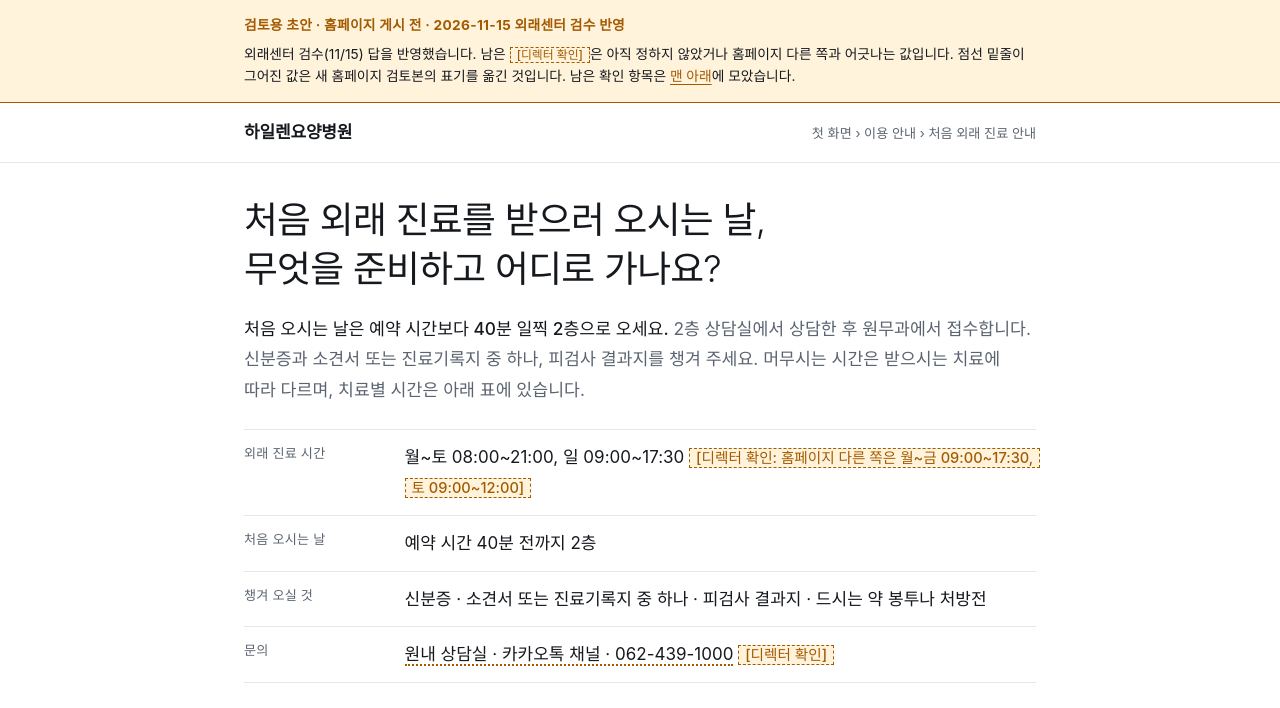
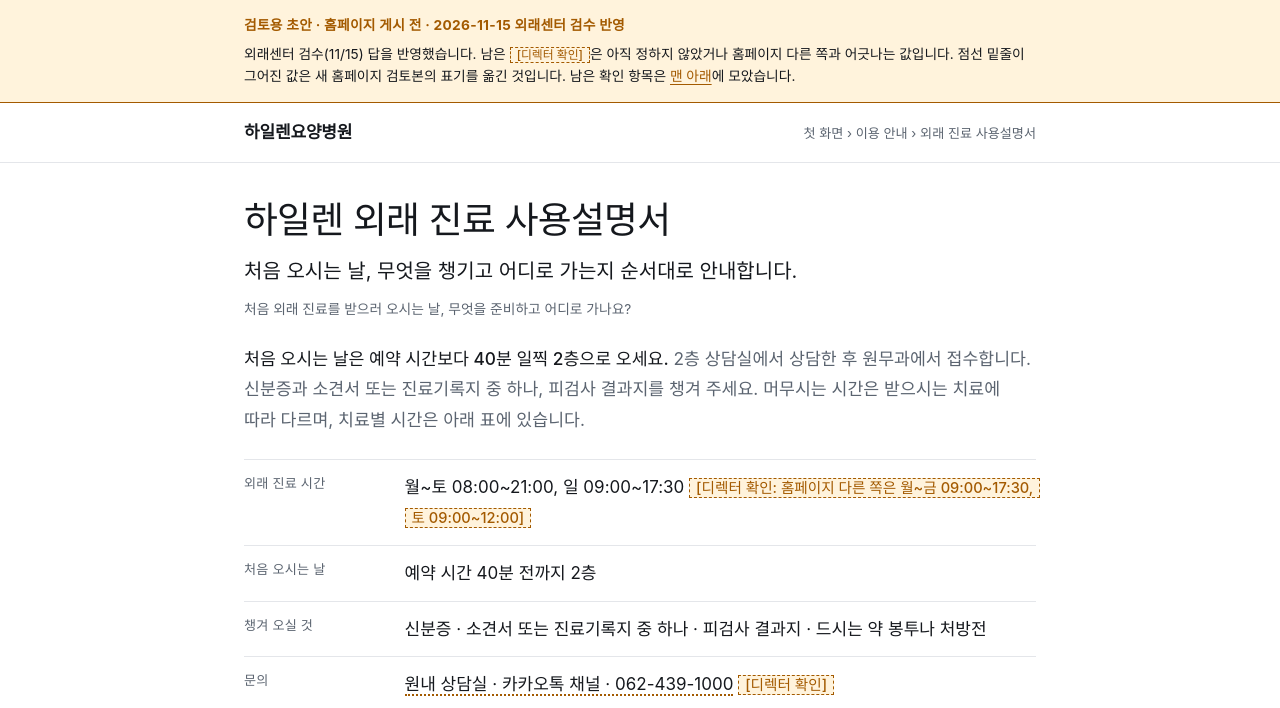
Before and after one commit to 1show-design/heilen-2026, a plain HTML site: page p/cheot-oerae/index.html in a window 1280 px wide. Shown: the top 708 px of the page. Drawn offline with Linux system fonts and the light colour scheme.

Commit message:
처음 외래 진료 안내: 제목을 「하일렌 외래 진료 사용설명서」 두 줄로
Co-Authored-By: Claude Opus 5.5 <noreply@anthropic.com>

```diff
--- a/p/cheot-oerae/index.html
+++ b/p/cheot-oerae/index.html
@@ -6,9 +6,9 @@
 <meta name="description" content="하일렌요양병원에서 처음 외래 진료를 받으시는 날 챙겨 오실 것, 도착 후 가시는 곳, 치료별 걸리는 시간을 안내하는 검토용 초안입니다.">
 <meta property="og:type" content="website">
 <meta property="og:site_name" content="하일렌요양병원">
-<meta property="og:title" content="처음 외래 진료 안내 (검토용 초안) | 하일렌요양병원">
+<meta property="og:title" content="하일렌 외래 진료 사용설명서 (검토용 초안) | 하일렌요양병원">
 <meta property="og:description" content="하일렌요양병원에서 처음 외래 진료를 받으시는 날 챙겨 오실 것, 도착 후 가시는 곳, 치료별 걸리는 시간을 안내하는 검토용 초안입니다.">
-<title>처음 외래 진료 안내 (검토용 초안) | 하일렌요양병원</title>
+<title>하일렌 외래 진료 사용설명서 (검토용 초안) | 하일렌요양병원</title>
 <meta name="robots" content="noindex, nofollow">
 <link rel="preconnect" href="https://fonts.googleapis.com">
 <link rel="preconnect" href="https://fonts.gstatic.com" crossorigin>
@@ -187,6 +187,8 @@ ol.cl > li > div { min-width: 0; }
 ol.cl .ask { font-weight: 500; }
 ol.cl .ref { color: var(--ink-soft); font-size: .85rem; display: block; margin-top: 2px; }
 ol.cl .ref b { color: var(--ink); font-weight: 500; }
+.sub { font-size: clamp(1.05rem, 4vw, 1.25rem); font-weight: 400; color: var(--ink); line-height: 1.55; margin: -8px 0 10px; text-wrap: balance; }
+.qline { font-size: .86rem; color: var(--ink-soft); margin: 0 0 22px; }
 </style>
 </head>
 <body>
@@ -200,13 +202,15 @@ ol.cl .ref b { color: var(--ink); font-weight: 500; }
 <header class="site">
   <div class="wrap">
     <span class="name">하일렌요양병원</span>
-    <span class="crumb">첫 화면 › 이용 안내 › 처음 외래 진료 안내</span>
+    <span class="crumb">첫 화면 › 이용 안내 › 외래 진료 사용설명서</span>
   </div>
 </header>
 
 <main>
   <div class="wrap">
-    <h1>처음 외래 진료를 받으러 오시는 날, 무엇을 준비하고 어디로 가나요?</h1>
+    <h1>하일렌 외래 진료 사용설명서</h1>
+    <p class="sub">처음 오시는 날, 무엇을 챙기고 어디로 가는지 순서대로 안내합니다.</p>
+    <p class="qline">처음 외래 진료를 받으러 오시는 날, 무엇을 준비하고 어디로 가나요?</p>
     <p class="lead"><strong>처음 오시는 날은 예약 시간보다 40분 일찍 2층으로 오세요.</strong> 2층 상담실에서 상담한 후 원무과에서 접수합니다. 신분증과 소견서 또는 진료기록지 중 하나, 피검사 결과지를 챙겨 주세요. 머무시는 시간은 받으시는 치료에 따라 다르며, 치료별 시간은 아래 표에 있습니다.</p>
 
     <dl class="facts">
```
